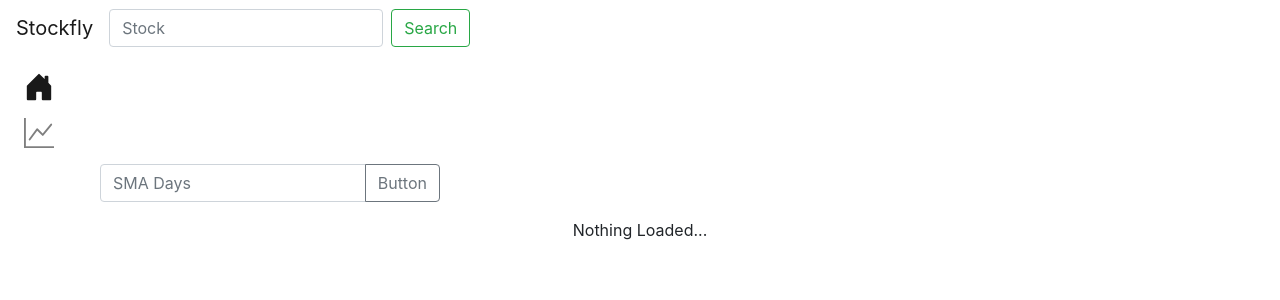
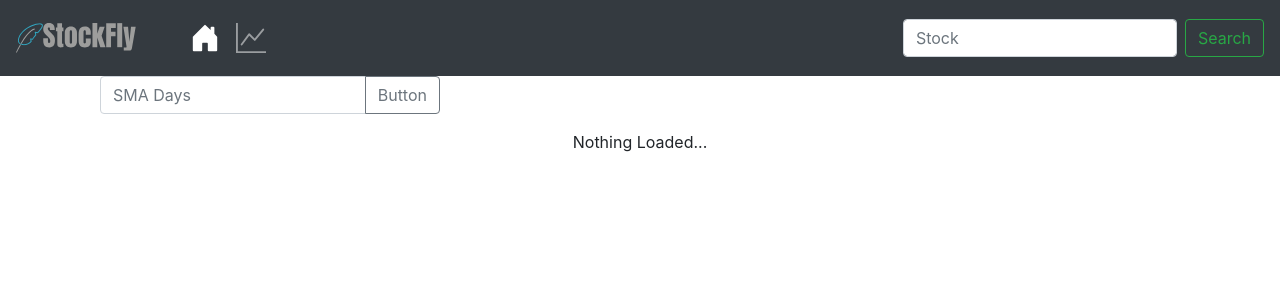
Before and after one commit to liamkyoung/stockfly, a React (Create React App) app in the folder client/: page / in a window 1280 px wide. Shown: the top 300 px of the page. Built offline with nearby package versions, Linux system fonts and the light colour scheme.

Commit message:
Header updated some classes simplified

```diff
--- a/client/src/components/Header.js
+++ /dev/null
@@ -1,19 +0,0 @@
-import React from "react"
-import Navbar from 'react-bootstrap/Navbar'
-import SearchBar from './SearchBar.js'
-
-const Header = () => {
-    return (
-        <header>
-            <Navbar bg="light" expand="lg">
-                <Navbar.Brand href="#home">Stockfly</Navbar.Brand>
-                <Navbar.Toggle aria-controls="basic-navbar-nav" />
-                <Navbar.Collapse id="basic-navbar-nav">
-                    <SearchBar/>
-                </Navbar.Collapse>
-            </Navbar>
-        </header>
-    )
-}
-
-export default Header
--- a/client/src/components/Interface.js
+++ b/client/src/components/Interface.js
@@ -1,8 +1,6 @@
-import Header from "./Header"
 import React from 'react'
 import Graph from './Graph.js'
 import { Navbar } from "react-bootstrap"
-import NavBarLeft from "./NavBarLeft"
 import SearchBar from './SearchBar.js'
 import Options from './Options.js'
 
@@ -38,8 +36,9 @@ class Interface extends React.Component {
     return (
       <div className='front-page'>
         <SearchBar handler={this.getStock} />
-        <NavBarLeft/>
-        <Options handler={this.getSMA} />
+        <div>
+           <Options handler={this.getSMA} />
+        </div>
         <Graph stock={this.state.stock} days={this.state.days} />
       </div>
     )
--- a/client/src/components/NavBarLeft.js
+++ /dev/null
@@ -1,26 +0,0 @@
-import { Navbar, Nav } from "react-bootstrap";
-import { BsFillHouseDoorFill } from "react-icons/bs";
-import { BsGraphUp } from "react-icons/bs";
-import Interface from "./Interface";
-import StockInterface from "./StockInterface";
-
-const NavBarLeft = () => {
-  return (
-    <Navbar>
-      <Nav defaultActiveKey="/home" className="flex-column">
-        <Nav.Item>
-          <Nav.Link href="/home" Component={Interface}>
-            <BsFillHouseDoorFill size="30px" />
-          </Nav.Link>
-        </Nav.Item>
-        <Nav.Item>
-          <Nav.Link href="/stock" Component={StockInterface}>
-            <BsGraphUp size="30px" />
-          </Nav.Link>
-        </Nav.Item>
-      </Nav>
-    </Navbar>
-  );
-};
-
-export default NavBarLeft;
--- a/client/src/components/SearchBar.js
+++ b/client/src/components/SearchBar.js
@@ -2,8 +2,12 @@ import React from 'react'
 import Form from 'react-bootstrap/Form'
 import Button from 'react-bootstrap/Button'
 import FormControl from 'react-bootstrap/FormControl'
-import Navbar from 'react-bootstrap/Navbar'
-
+import { Navbar, Nav } from "react-bootstrap"
+import { BsFillHouseDoorFill } from "react-icons/bs"
+import { BsGraphUp } from "react-icons/bs"
+import Interface from "./Interface"
+import StockInterface from "./StockInterface"
+import Logo from "./StockFly.svg"
 
 class SearchBar extends React.Component {
   constructor (props) {
@@ -31,10 +35,30 @@ class SearchBar extends React.Component {
   render () {
     return (
       <div className='stockInput'>
-        <Navbar>
-        <Navbar.Brand href="#home">Stockfly</Navbar.Brand>
+        <Navbar bg="dark" variant="dark" expand="lg">
+          <Navbar.Brand href="#home">
+            <img
+              width="150"
+              height="50"
+              className="d-inline-block align-top"
+              src={Logo}
+              alt="logo"
+            />
+          </Navbar.Brand>
           <Navbar.Toggle aria-controls="basic-navbar-nav" />
           <Navbar.Collapse id="basic-navbar-nav">
+          <Nav defaultActiveKey="/home" className="mr-auto">
+            <Nav.Item>
+              <Nav.Link href="/home" Component={Interface}>
+                <BsFillHouseDoorFill size="30px" />
+              </Nav.Link>
+            </Nav.Item>
+            <Nav.Item>
+              <Nav.Link href="/stock" Component={StockInterface}>
+                <BsGraphUp size="30px" />
+              </Nav.Link>
+            </Nav.Item>
+          </Nav>
             <Form inline onSubmit={this.handleSearch}>
               <FormControl
                 type='text'
--- a/client/src/components/StockInterface.js
+++ b/client/src/components/StockInterface.js
@@ -2,7 +2,6 @@ import stockHeader from "./stockHeader";
 import React from "react";
 import Graph from "./Graph.js";
 import { Navbar } from "react-bootstrap";
-import NavBarLeft from "./NavBarLeft";
 
 class StockInterface extends React.Component {
   constructor(props) {
@@ -27,7 +26,6 @@ class StockInterface extends React.Component {
     return (
       <div className="front-page">
         <stockHeader />
-        <NavBarLeft />
       </div>
     );
   }
```
Also changed, not shown: client/src/components/StockFly.svg (added). Lines whose indentation alone changed are shown as unchanged.
